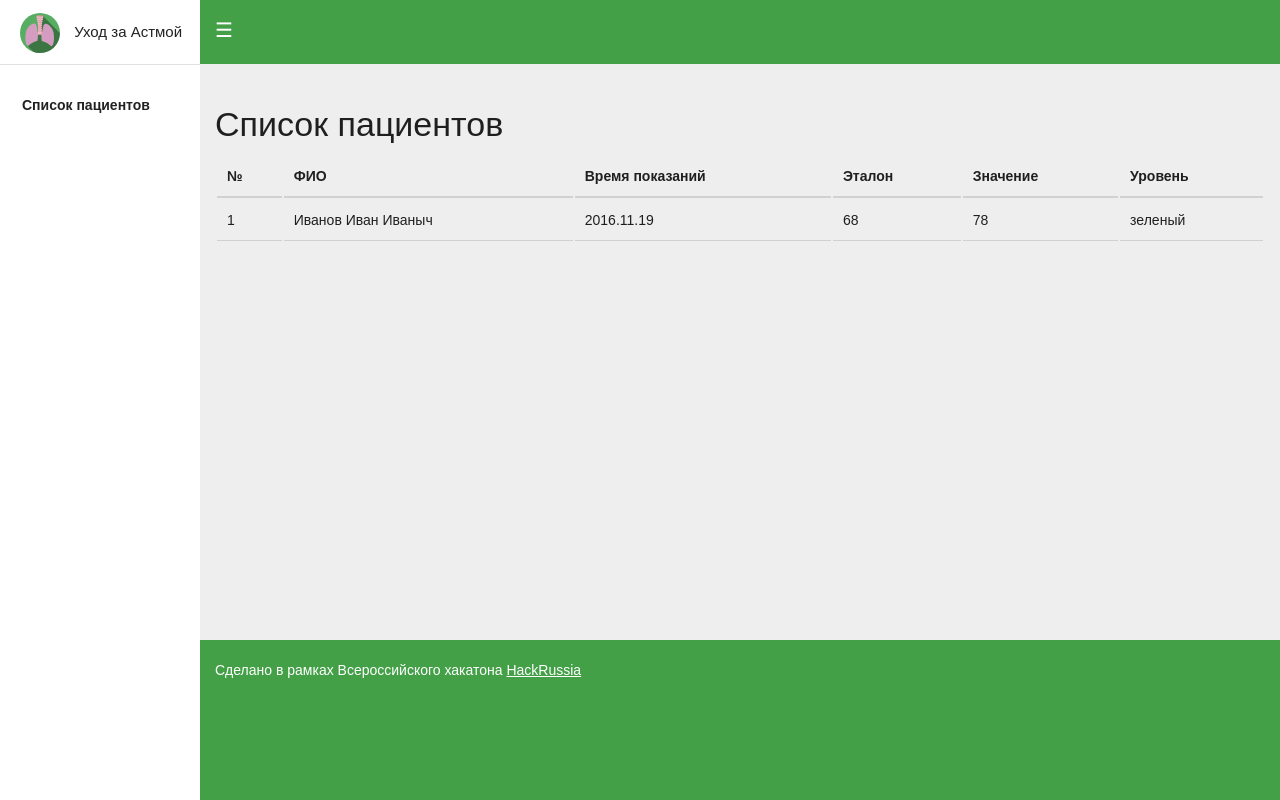
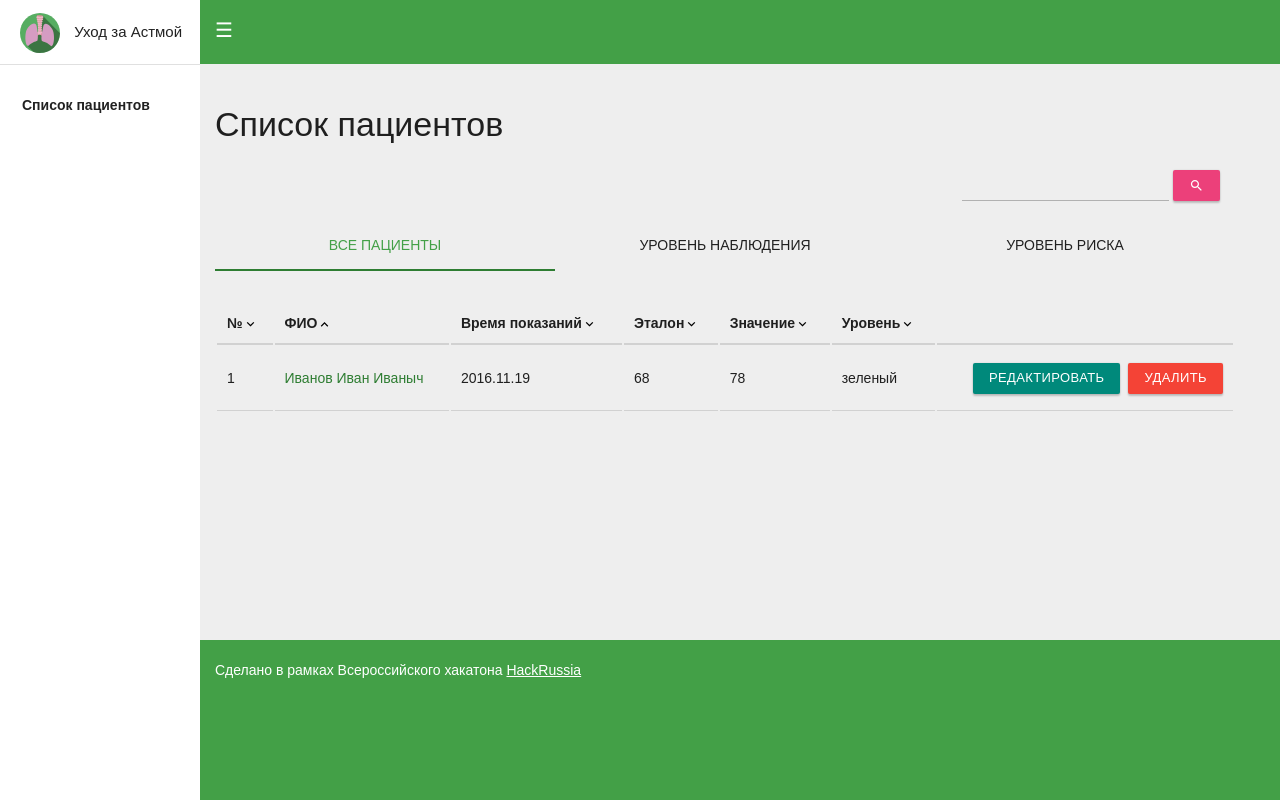
Before and after one commit to Afelua/-sthma-are, a PHP site: page /index.html in a window 1280 px wide. Run offline with PHP 8.4, Linux system fonts and the light colour scheme.

Commit message:
Add new layout

```diff
--- a/index.html
+++ b/index.html
@@ -21,8 +21,8 @@
       <li>
         <strong>Список пациентов</strong>
         <ul>
-            <li><a href="#">Уровень наблюдения</a></li>
-            <li><a href="#">Уровень риска</a></li>
+          <li><a href="add_new.html">Добавить</a></li>
+          <li><a href="index.html">Список пациентов</a></li>
         </ul>
       </li>
     </ul>
@@ -41,28 +41,104 @@
     <div class="mui-container-fluid">
       <br>
       <h1>Список пациентов</h1>
+      <div class="mui-row mui-col-md-12">
+        <div class="mui-col-md-8"></div>
+        <div class="mui-col-md-4 text-right">
+          <form class="mui-form--inline">
+            <div class="mui-textfield">
+              <input type="text">
+            </div>
+            <button class="mui-btn mui-btn--raised mui-btn--accent mui-btn--small"><img src="images/search.svg" alt="" width="15"/></button>
+          </form>
+          <br>
+        </div>
+        <ul class="mui-tabs__bar mui-tabs__bar--justified">
+          <li class="mui--is-active"><a data-mui-toggle="tab" data-mui-controls="pane-justified-1">Все пациенты</a></li>
+          <li><a data-mui-toggle="tab" data-mui-controls="pane-justified-2">Уровень наблюдения</a></li>
+          <li><a data-mui-toggle="tab" data-mui-controls="pane-justified-3">Уровень риска</a></li>
+        </ul>
+        <div class="mui-tabs__pane mui--is-active" id="pane-justified-1">
           <table class="mui-table mui-table--bordered">
             <thead>
               <tr>
-            <th>№</th>
-            <th>ФИО</th>
-            <th>Время показаний</th>
-            <th>Эталон</th>
-            <th>Значение</th>
-            <th>Уровень</th>
+                <th>№<img src="images/arrow_down.svg" alt="" height="15"/></th>
+                <th>ФИО<img src="images/arrow_up.svg" alt="" height="15"/></th>
+                <th>Время показаний<img src="images/arrow_down.svg" alt="" height="15"/></th>
+                <th>Эталон<img src="images/arrow_down.svg" alt="" height="15"/></th>
+                <th>Значение<img src="images/arrow_down.svg" alt="" height="15"/></th>
+                <th>Уровень<img src="images/arrow_down.svg" alt="" height="15"/></th>
+                <th></th>
               </tr>
             </thead>
             <tbody>
               <tr>
                 <td>1</td>
-            <td>Иванов Иван Иваныч</td>
+                <td><a href="person.html">Иванов Иван Иваныч</a></td>
                 <td>2016.11.19</td>
                 <td>68</td>
                 <td>78</td>
                 <td>зеленый</td>
+                <td class="text-right"><button class="mui-btn mui-btn--raised mui-btn--small mui-btn--primary">Редактировать</button><button class="mui-btn mui-btn--raised mui-btn--small mui-btn--danger">Удалить</button></td>
               </tr>
             </tbody>
           </table>
+        </div>
+        <div class="mui-tabs__pane" id="pane-justified-2">
+          <table class="mui-table mui-table--bordered">
+            <thead>
+              <tr>
+                <th>№<img src="images/arrow_down.svg" alt="" height="15"/></th>
+                <th>ФИО<img src="images/arrow_up.svg" alt="" height="15"/></th>
+                <th>Время показаний<img src="images/arrow_down.svg" alt="" height="15"/></th>
+                <th>Эталон<img src="images/arrow_down.svg" alt="" height="15"/></th>
+                <th>Значение<img src="images/arrow_down.svg" alt="" height="15"/></th>
+                <th>Уровень<img src="images/arrow_down.svg" alt="" height="15"/></th>
+                <th></th>
+              </tr>
+            </thead>
+            <tbody>
+              <tr>
+                <td>1</td>
+                <td><a href="person.html">Иванов Иван Иваныч</a></td>
+                <td>2016.11.19</td>
+                <td>68</td>
+                <td>78</td>
+                <td>зеленый</td>
+                <td class="text-right"><button class="mui-btn mui-btn--raised mui-btn--small mui-btn--primary">Редактировать</button><button class="mui-btn mui-btn--raised mui-btn--small mui-btn--danger">Удалить</button></td>
+              </tr>
+            </tbody>
+          </table>
+        </div>
+        <div class="mui-tabs__pane" id="pane-justified-3">
+          <table class="mui-table mui-table--bordered">
+            <thead>
+              <tr>
+                <th>№<img src="images/arrow_down.svg" alt="" height="15"/></th>
+                <th>ФИО<img src="images/arrow_up.svg" alt="" height="15"/></th>
+                <th>Время показаний<img src="images/arrow_down.svg" alt="" height="15"/></th>
+                <th>Эталон<img src="images/arrow_down.svg" alt="" height="15"/></th>
+                <th>Значение<img src="images/arrow_down.svg" alt="" height="15"/></th>
+                <th>Уровень<img src="images/arrow_down.svg" alt="" height="15"/></th>
+                <th></th>
+              </tr>
+            </thead>
+            <tbody>
+              <tr>
+                <td>1</td>
+                <td><a href="person.html">Иванов Иван Иваныч</a></td>
+                <td>2016.11.19</td>
+                <td>68</td>
+                <td>78</td>
+                <td>зеленый</td>
+                <td class="text-right"><button class="mui-btn mui-btn--raised mui-btn--small mui-btn--primary">Редактировать</button><button class="mui-btn mui-btn--raised mui-btn--small mui-btn--danger">Удалить</button></td>
+              </tr>
+            </tbody>
+          </table>
+        </div>
+      </div>
+    </div>
+  </div>
+
 </div>
 </div>
 <footer id="footer">
--- a/patient_query.php
+++ b/patient_query.php
@@ -94,7 +94,8 @@
 ?>
           </tbody>
         </table>
-      </div>
+      </div
+
     </div>
     <footer id="footer">
       <div class="mui-container-fluid">
--- a/styles/main.css
+++ b/styles/main.css
@@ -13,3 +13,41 @@
 a:focus, a:hover {
     color: #1B5E20;
 }
+
+.mui-textfield>input:focus, .mui-textfield>textarea:focus {
+    border-color: #388E3C;
+}
+
+
+.mui-btn--primary {
+    background-color: #00897B;
+}
+
+.mui-btn--primary:hover, .mui-btn--primary:focus {
+    background-color: #009688;
+}
+
+
+.mui-tabs__bar>li.mui--is-active>a {
+    color: #43A047;
+}
+
+.mui-tabs__bar>li.mui--is-active {
+    border-bottom: 2px solid #2E7D32;
+}
+
+.mui-tabs__pane{
+      margin: 30px 0;
+}
+
+.mui-tabs__bar li a{
+  cursor: pointer;
+}
+
+.text-right{
+  text-align: right;
+}
+
+.mui-btn--accent {
+    background-color: #EC407A;
+}
```
Also changed, not shown: add_new.html (added, +86 -0 lines), auth.html (added, +67 -0 lines), person.html (added, +112 -0 lines), images/arrow_down.svg (added), images/arrow_up.svg (added), images/search.svg (added), styles/style.css (line endings or trailing spaces), 2 other files. Lines whose indentation alone changed are shown as unchanged.
